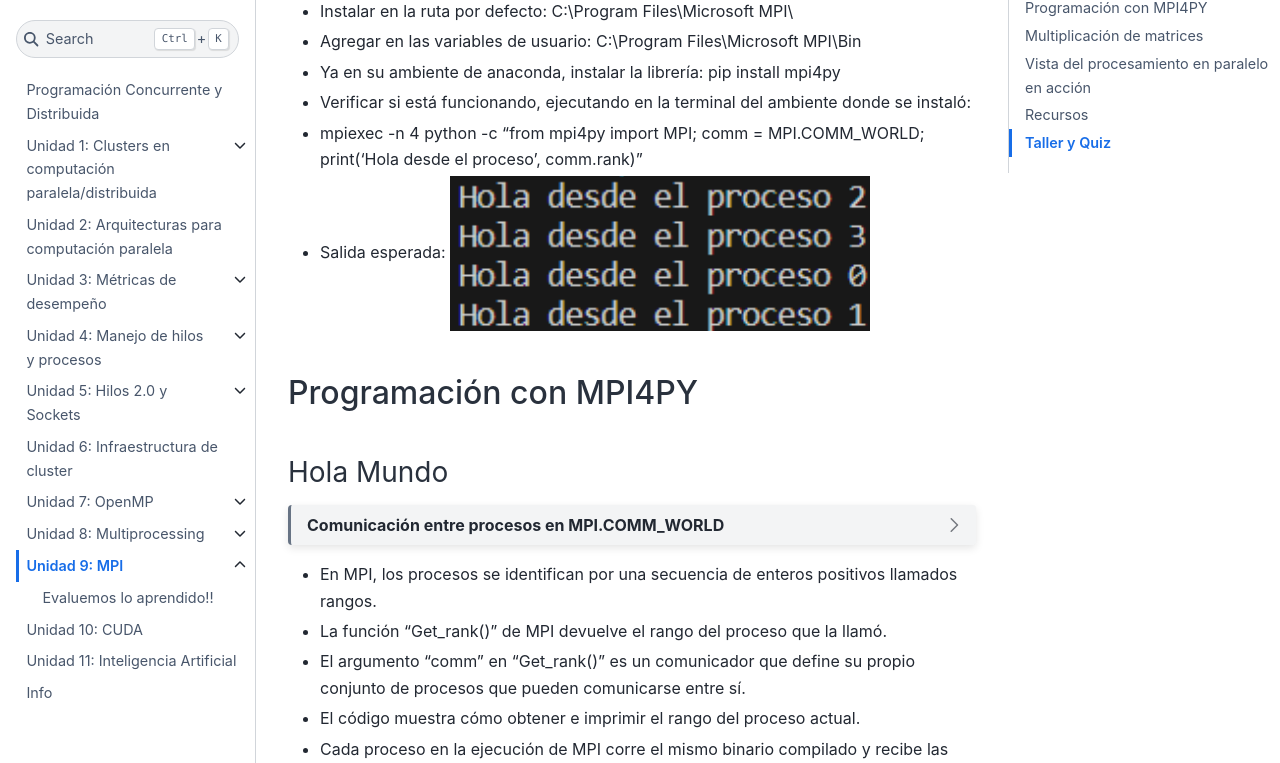
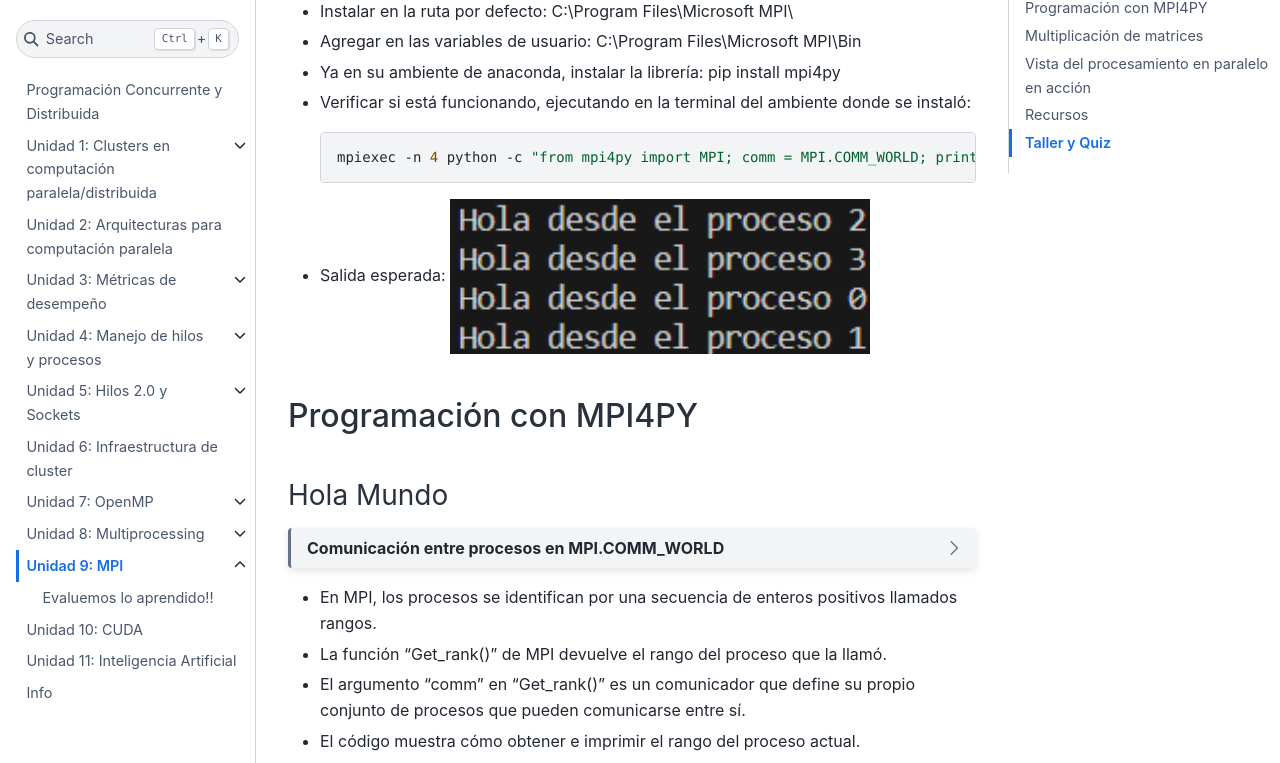
Before and after one commit to BioAITeamLearning/ProgCD_2023_03_Ucaldas, a Jupyter Book: the page built from Unidad9.md, in a window 1280 px wide and 900 px high, scrolled down 1773 px, cut to the strip 137-900 px from the top of the window. Built offline with Jupyter Book 1.0.4 settings and Sphinx 7.4.7 and the Sphinx Book theme 1.1.4, drawn with Linux system fonts in a browser that asks for light colours; pages that are not in the unit, such as notebooks, are missing from menus.

Commit message:
updating unit 9

````diff
--- a/Unidad9.md
+++ b/Unidad9.md
@@ -100,8 +100,8 @@ C:\Program Files\Microsoft MPI\Bin
 pip install mpi4py
 
 - Verificar si está funcionando, ejecutando en la terminal del ambiente donde se instaló:
-
-- mpiexec -n 4 python -c "from mpi4py import MPI; comm = MPI.COMM_WORLD; print('Hola desde el proceso', comm.rank)"
+  ```bash
+  mpiexec -n 4 python -c "from mpi4py import MPI; comm = MPI.COMM_WORLD; print('Hola desde el proceso', comm.rank)"
 
 - Salida esperada:
 <img src="_static/images/U9_2.png"/>
````
